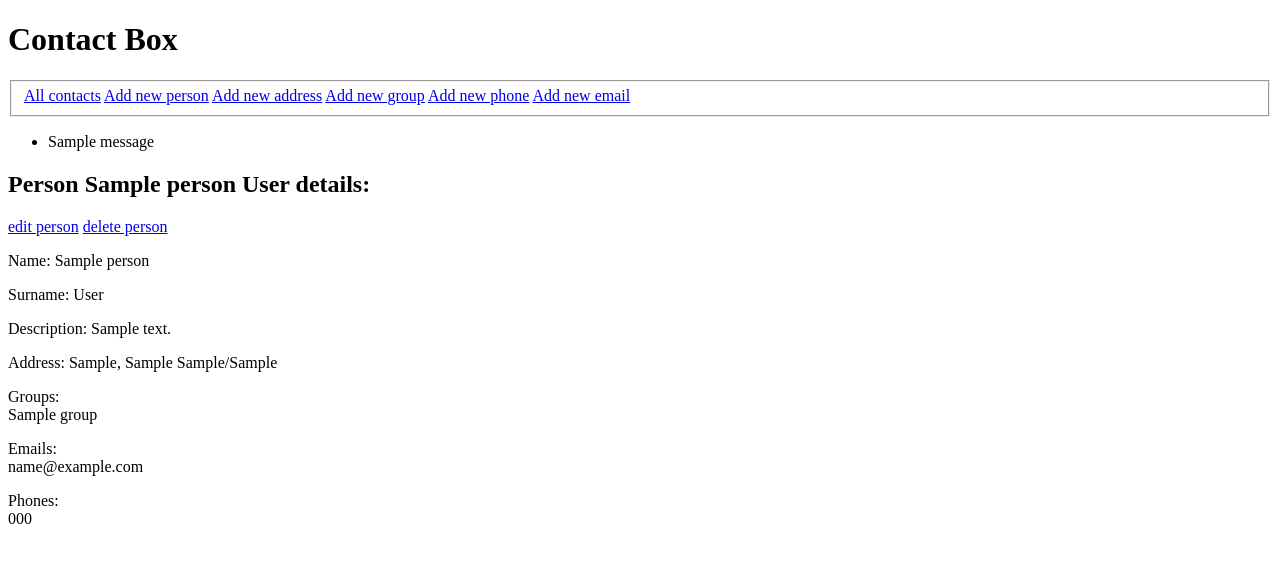
After one commit to AndrzejSzeszko/ContactBox_Warsztat_3_2, a Django app: page /person_details/1 in a window 1280 px wide. The commit adds this page. Shown: the top 563 px of the page. Run offline with Django 3.2, Linux system fonts and the light colour scheme; tables that the repository leaves empty hold one stand-in row (values such as "Sample post"); one stand-in notice (Sample message) is shown.

Commit message:
change some views to subclasses of generic views

```diff
--- a/app_contactbox/models.py
+++ b/app_contactbox/models.py
@@ -1,4 +1,6 @@
 from django.db import models
+from django.db import IntegrityError
+from django.core.exceptions import ObjectDoesNotExist
 
 
 class Person(models.Model):
@@ -24,12 +26,19 @@ class Address(models.Model):
                f'{" " + self.house_no if self.house_no else ""}' \
                f'{"/" + self.apartment_no if self.apartment_no else ""}'
 
+    def save(self, force_insert=False, force_update=False, using=None,
+             update_fields=None):
+        try:
+            Address.objects.get(town=self.town, street=self.street, house_no=self.house_no, apartment_no=self.apartment_no)
+        except ObjectDoesNotExist:
+            return super().save()
+        raise IntegrityError('Given address already exists in database.')
+
     class Meta:
         unique_together = (('town', 'street', 'house_no', 'apartment_no'),)
 
 
 class Phone(models.Model):
-
     PHONE_TYPES = (
         (1, 'mobile'),
         (2, 'home'),
@@ -46,14 +55,13 @@ class Phone(models.Model):
 
 
 class Email(models.Model):
-
     EMAIL_TYPES = (
         (1, 'private'),
         (2, 'work'),
         (3, 'other'),
     )
 
-    email = models.CharField(max_length=64, unique=True)
+    email = models.CharField(max_length=64, unique=True, validators=[])
     email_type = models.IntegerField(choices=EMAIL_TYPES, default=1)
     person = models.ForeignKey('Person', null=True, blank=True, on_delete=models.CASCADE)
 
--- a/app_contactbox/templates/app_contactbox/base.html
+++ b/app_contactbox/templates/app_contactbox/base.html
@@ -9,7 +9,7 @@
     <fieldset>
         <a href="{% url 'all-contacts' %}">All contacts</a>
         <a href="{% url 'new-person' %}">Add new person</a>
-        <a href="{% url 'new-address' %}">Add new address</a>
+        <a href="{% url 'create-address' %}">Add new address</a>
         <a href="{% url 'new-group' %}">Add new group</a>
         <a href="{% url 'new-phone' %}">Add new phone</a>
         <a href="{% url 'new-email' %}">Add new email</a>
--- a/app_contactbox/templates/app_contactbox/new-email.html
+++ b/app_contactbox/templates/app_contactbox/new_email.html
@@ -6,7 +6,7 @@
 
     <form action="{% url 'new-email' %}" method="POST">
         {% csrf_token %}
-        {{ phone_form.as_p }}
+        {{ email_form.as_p }}
         <button name="submit" type="submit" value="submit">Add</button>
     </form>
 
--- /dev/null
+++ b/app_contactbox/templates/app_contactbox/person_details.html
@@ -0,0 +1,43 @@
+{% extends 'app_contactbox/base.html' %}
+{% load app_contactbox.extras %}
+
+{% block content %}
+
+{% if messages %}
+<ul class="messages">
+    {% for message in messages %}
+    <li{% if message.tags %} class="{{ message.tags }}"{% endif %}>{{ message }}</li>
+    {% endfor %}
+</ul>
+{% endif %}
+
+
+<h2>Person {{ object }} details:</h2>
+
+    <a href="{% url 'edit-person' person.pk %}">edit person</a>
+    <a href="{% url 'delete-person' person.pk %}">delete person</a>
+
+    <p>Name: {{ object.name }}</p>
+    <p>Surname: {{ object.surname }}</p>
+    <p>Description: {{ object.description }}</p>
+    <p>Address: {{ object.address }}</p>
+    <p>
+        Groups:<br>
+        {% for group in object.groups|filter_all %}
+            {{ group }}<br>
+        {% endfor %}
+    </p>
+    <p>
+        Emails:<br>
+        {% for email in object.email_set|filter_all %}
+            {{ email }}<br>
+        {% endfor %}
+    </p>
+    <p>
+        Phones:<br>
+        {% for phone in object.phone_set|filter_all %}
+            {{ phone }}<br>
+        {% endfor %}
+    </p>
+
+{% endblock content %}
--- /dev/null
+++ b/app_contactbox/templatetags/__init__.py
@@ -0,0 +1 @@
+#!/usr/bin/python3.7
--- /dev/null
+++ b/app_contactbox/templatetags/app_contactbox/__init__.py
@@ -0,0 +1 @@
+#!/usr/bin/python3.7
--- /dev/null
+++ b/app_contactbox/templatetags/app_contactbox/extras.py
@@ -0,0 +1,9 @@
+#!/usr/bin/python3.7
+from django.template import Library
+
+register = Library()
+
+
+@register.filter
+def filter_all(object_manager):
+    return object_manager.all()
--- a/app_contactbox/urls.py
+++ b/app_contactbox/urls.py
@@ -4,14 +4,16 @@ from app_contactbox import views
 
 urlpatterns = [
     path('', views.AllContactsView.as_view(), name='all-contacts'),
-    path('new-person/', views.NewPersonView.as_view(), name='new-person'),
-    path('new-person/<str:info>/', views.NewPersonView.as_view(), name='new-person-info'),
-    path('new-address/', views.NewAddressView.as_view(), name='new-address'),
-    path('new-address/<str:info>/', views.NewAddressView.as_view(), name='new-address-info'),
-    path('new-group/', views.NewGroupView.as_view(), name='new-group'),
-    path('new-group/<str:info>', views.NewGroupView.as_view(), name='new-group-info'),
-    path('new-phone/', views.NewPhoneView.as_view(), name='new-phone'),
-    path('new-phone/<str:info>', views.NewPhoneView.as_view(), name='new-phone-info'),
-    path('new-email/', views.NewEmailView.as_view(), name='new-email'),
-    path('new-email/<str:info>', views.NewEmailView.as_view(), name='new-email-info'),
+    path('new_person/', views.NewPersonView.as_view(), name='new-person'),
+    path('new_person/<str:info>/', views.NewPersonView.as_view(), name='new-person-info'),
+    path('create_address/', views.CreateAddressView.as_view(), name='create-address'),
+    path('new_group/', views.NewGroupView.as_view(), name='new-group'),
+    path('new_group/<str:info>', views.NewGroupView.as_view(), name='new-group-info'),
+    path('new_phone/', views.NewPhoneView.as_view(), name='new-phone'),
+    path('new_phone/<str:info>', views.NewPhoneView.as_view(), name='new-phone-info'),
+    path('new_email/', views.NewEmailView.as_view(), name='new-email'),
+    path('new_email/<str:info>', views.NewEmailView.as_view(), name='new-email-info'),
+    path('person_details/<int:pk>', views.PersonDetailsView.as_view(), name='person-details'),
+    path('edit_person/<int:pk>', views.EditPersonView.as_view(), name='edit-person'),
+    path('delete_person/<int:pk>', views.DeletePersonView.as_view(), name='delete-person'),
 ]
--- a/app_contactbox/views.py
+++ b/app_contactbox/views.py
@@ -1,6 +1,10 @@
 from django.shortcuts import (render,
                               redirect)
 from django.views import View
+from django.views.generic import (DetailView,
+                                  UpdateView,
+                                  DeleteView,
+                                  CreateView)
 from .models import (Person,
                      Address,
                      Group,
@@ -12,15 +16,17 @@ from .forms import (PersonForm,
                     EmailForm,
                     GroupForm)
 from django.db import IntegrityError
+from django.urls import reverse_lazy
+from django .contrib import messages
 
 
 def generic_get(request, name, form, info):
     """generic get function for all class based views"""
     context = {
-        'person_form': form(),
+        f'{name}_form': form(),
         'info': info
     }
-    return render(request, f'app_contactbox/new-{name}.html', context)
+    return render(request, f'app_contactbox/new_{name}.html', context)
 
 
 def generic_post(request, name, form, model):
@@ -41,7 +47,7 @@ class AllContactsView(View):
 
     def get(self, request):
         persons = Person.objects.all().order_by('surname', 'name')
-        return render(request, 'app_contactbox/all-contacts.html', {'persons': persons})
+        return render(request, 'app_contactbox/all_contacts.html', {'persons': persons})
 
 
 class NewPersonView(View):
@@ -62,13 +68,24 @@ class NewPersonView(View):
         return redirect('new-person-info', info)
 
 
-class NewAddressView(View):
+class CreateAddressView(CreateView):
+    model = Address
+    form_class = AddressForm
+    success_url = reverse_lazy('create-address')
+    template_name_suffix = '_create'
 
-    def get(self, request, info=''):
-        return generic_get(request, 'address', AddressForm, info)
+    def form_valid(self, form):
+        data = form.cleaned_data
+        town = data.get('town')
+        street = data.get('street')
+        house_no = data.get('house_no')
+        apartment_no = data.get('apartment_no')
+        messages.success(self.request, f'Address {town}, {street} {house_no}/{apartment_no} successfully created.')
+        return super().form_valid(form)
 
-    def post(self, request):
-        return generic_post(request, 'address', AddressForm, Address)
+    def form_invalid(self, form):
+        messages.error(self.request, f'Address creation failed.')
+        return super().form_invalid(form)
 
 
 class NewGroupView(View):
@@ -96,3 +113,36 @@ class NewEmailView(View):
 
     def post(self, request):
         return generic_post(request, 'email', EmailForm, Email) #todo add email validation
+
+
+class PersonDetailsView(DetailView):
+    model = Person
+    template_name_suffix = '_details'
+
+
+class EditPersonView(UpdateView):
+    form_class = PersonForm
+    model = Person
+    template_name_suffix = '_update'
+
+    def get_success_url(self):
+        person_pk = self.object.pk
+        return reverse_lazy('person-details', kwargs={'pk': person_pk})
+
+    def form_valid(self, form):
+        messages.success(self.request, f'Person\'s {self.object} data successfully updated.')
+        return super().form_valid(form)
+
+    def form_invalid(self, form):
+        messages.error(self.request, f'Person\'s {self.object} data update failed.')
+        return super().form_invalid(form)
+
+
+class DeletePersonView(DeleteView):
+    model = Person
+    success_url = reverse_lazy('all-contacts')
+    template_name_suffix = '_delete'
+
+    def delete(self, request, *args, **kwargs):
+        messages.success(request, f'Person {self.get_object()} successfully deleted.')
+        return super().delete(request)
```
Also changed, not shown: app_contactbox/forms.py (+12 -13 lines), app_contactbox/templates/app_contactbox/address_create.html (added, +21 -0 lines), app_contactbox/templates/app_contactbox/all-contacts.html (deleted, +0 -19 lines), app_contactbox/templates/app_contactbox/all_contacts.html (added, +36 -0 lines), app_contactbox/templates/app_contactbox/new-address.html (deleted, +0 -23 lines), app_contactbox/templates/app_contactbox/person_delete.html (added, +13 -0 lines), app_contactbox/templates/app_contactbox/person_update.html (added, +13 -0 lines), app_contactbox/templates/app_contactbox/new_group.html (renamed from app_contactbox/templates/app_contactbox/new-group.html), app_contactbox/templates/app_contactbox/new_person.html (renamed from app_contactbox/templates/app_contactbox/new-person.html), app_contactbox/templates/app_contactbox/new_phone.html (renamed from app_contactbox/templates/app_contactbox/new-phone.html).
